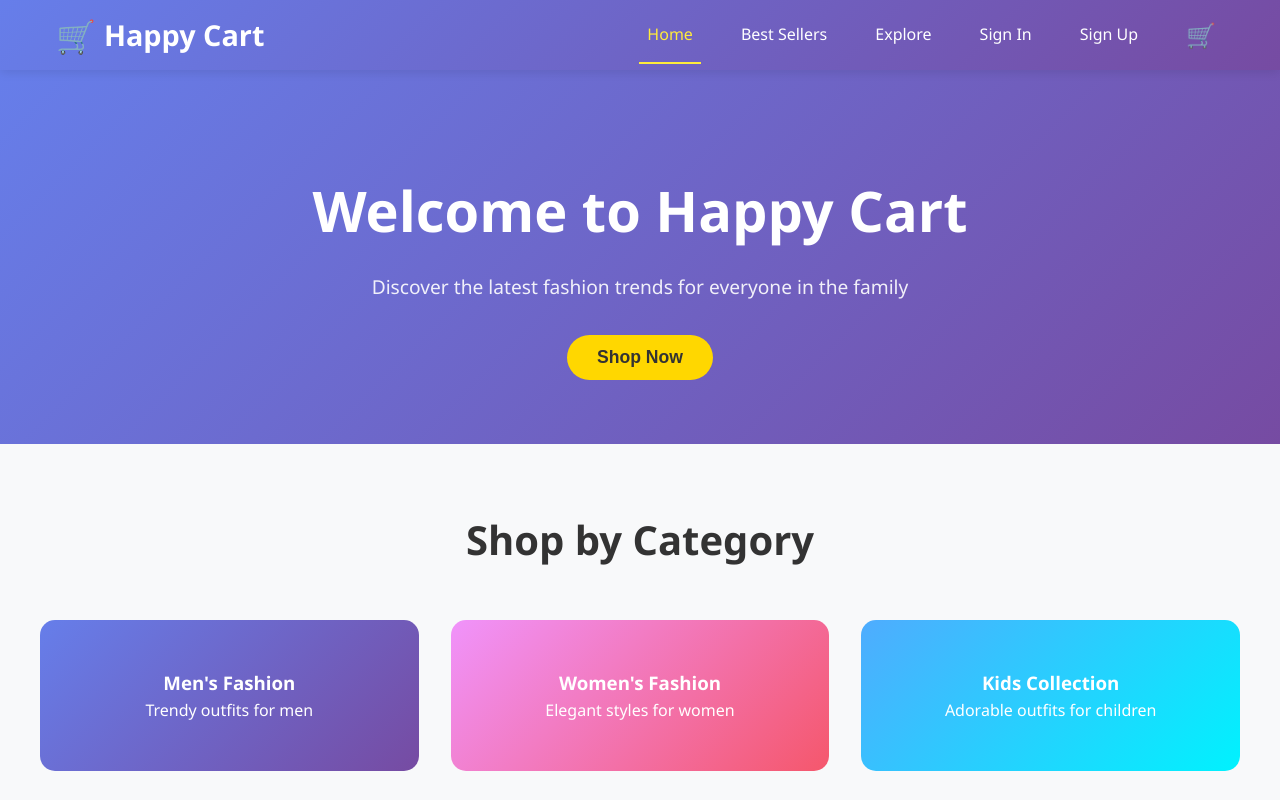
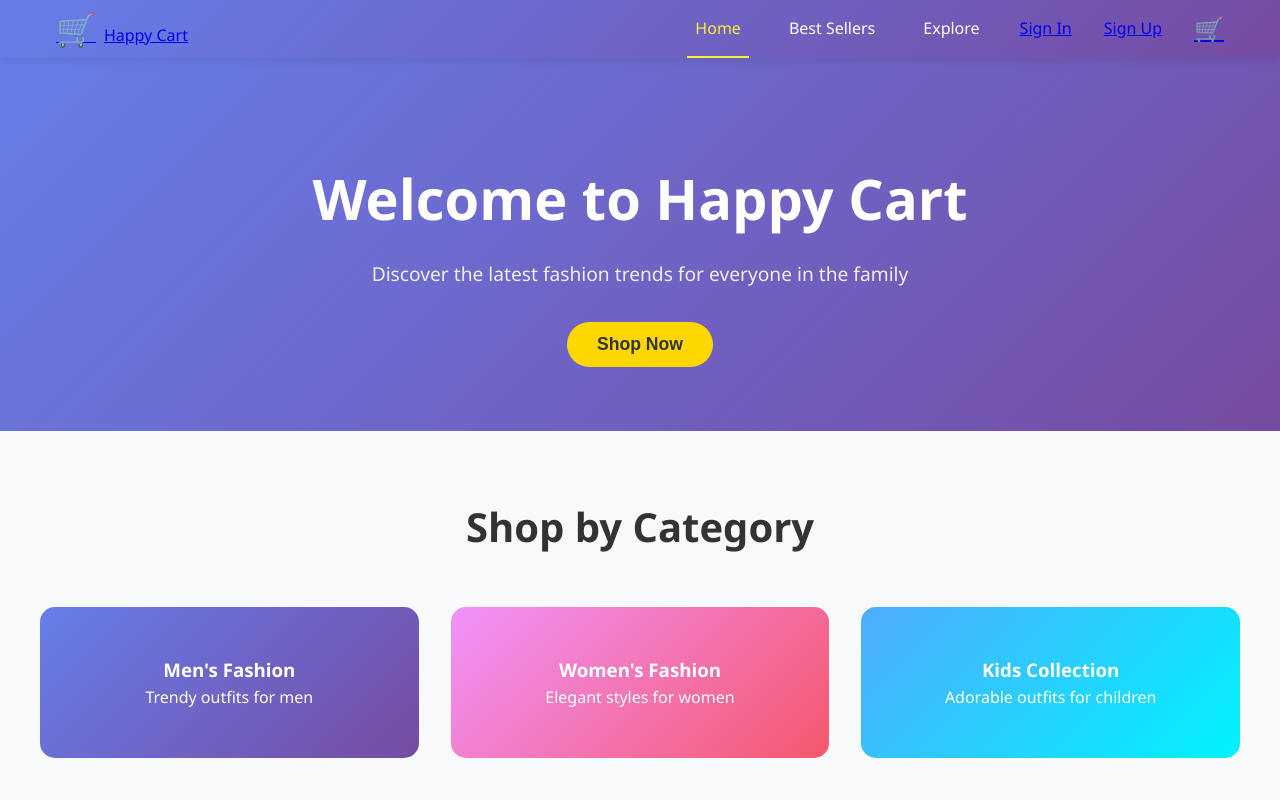
Before and after one commit to pskumar04/Happy-Cart, a React (Create React App) app in the folder client/: page / in a window 1280 px wide. Shown: the top 800 px of the page. Built offline with nearby package versions, Linux system fonts and the light colour scheme; no server answers.

Commit message:
Changed Navbar for responsive view.

```diff
--- a/client/src/components/Navbar.js
+++ b/client/src/components/Navbar.js
@@ -29,7 +29,7 @@ const Navbar = () => {
     <nav className="navbar">
       <div className="nav-container">
         {/* Logo */}
-        <Link to="/" className="logo" onClick={closeMenu}>
+        <Link to="/" className="nav-logo" onClick={closeMenu}>
           <span className="logo-icon">🛒</span>
           Happy Cart
         </Link>
@@ -69,83 +69,62 @@ const Navbar = () => {
 
           {user ? (
             <>
-              {/* User Greeting */}
-              <div className="nav-user-greeting">
-                Hello, {user.name}
-              </div>
-
-              {/* Supplier Dashboard */}
+              {/* <li>Hello, {user.name}</li> */}
+              <Link
+                to="/profile"
+                style={{
+                  color: 'white',
+                  textDecoration: 'none',
+                  fontWeight: '600',
+                  padding: '0.5rem 1rem',
+                  borderRadius: '5px',
+                  transition: 'background 0.3s ease'
+                }}
+                onMouseOver={(e) => e.target.style.background = 'rgba(255,255,255,0.2)'}
+                onMouseOut={(e) => e.target.style.background = 'transparent'}
+              >
+                Hello {user?.name}
+              </Link>
               {user.role === 'supplier' && (
-                <Link
-                  to="/supplier-dashboard"
-                  className={`nav-link ${location.pathname === '/supplier-dashboard' ? 'active' : ''}`}
-                  onClick={closeMenu}
-                >
-                  Dashboard
-                </Link>
+                <li><Link to="/supplier-dashboard">Dashboard</Link></li>
               )}
-
-              {/* Customer Orders */}
               {user.role === 'customer' && (
-                <Link
-                  to="/my-orders"
-                  className={`nav-link ${location.pathname === '/my-orders' ? 'active' : ''}`}
-                  onClick={closeMenu}
-                >
-                  My Orders
-                </Link>
+                <li><Link to="/my-orders">My Orders</Link></li>
               )}
-
-              {/* Cart */}
-              <Link
-                to="/cart"
-                className="nav-link cart-link"
-                onClick={closeMenu}
-              >
-                <span className="cart-icon">🛒</span>
+              <li>
+                <Link to="/cart" className="cart-icon">
+                  🛒
                   {getCartItemsCount() > 0 && (
                     <span className="cart-count">{getCartItemsCount()}</span>
                   )}
                 </Link>
-
-              {/* Logout */}
+              </li>
+              <li>
                 <button
                   onClick={handleLogout}
-                className="logout-btn"
+                  style={{
+                    background: 'none',
+                    border: 'none',
+                    color: 'white',
+                    cursor: 'pointer'
+                  }}
                 >
                   Logout
                 </button>
+              </li>
             </>
           ) : (
             <>
-              {/* Login/Signup for non-authenticated users */}
-              <Link
-                to="/login"
-                className={`nav-link ${location.pathname === '/login' ? 'active' : ''}`}
-                onClick={closeMenu}
-              >
-                Sign In
-              </Link>
-
-              <Link
-                to="/register"
-                className={`nav-link ${location.pathname === '/register' ? 'active' : ''}`}
-                onClick={closeMenu}
-              >
-                Sign Up
-              </Link>
-
-              {/* Cart for guests */}
-              <Link
-                to="/cart"
-                className="nav-link cart-link"
-                onClick={closeMenu}
-              >
-                <span className="cart-icon">🛒</span>
+              <li><Link to="/login">Sign In</Link></li>
+              <li><Link to="/register">Sign Up</Link></li>
+              <li>
+                <Link to="/cart" className="cart-icon">
+                  🛒
                   {getCartItemsCount() > 0 && (
                     <span className="cart-count">{getCartItemsCount()}</span>
                   )}
                 </Link>
+              </li>
             </>
           )}
         </div>
```
Lines whose indentation alone changed are shown as unchanged.
